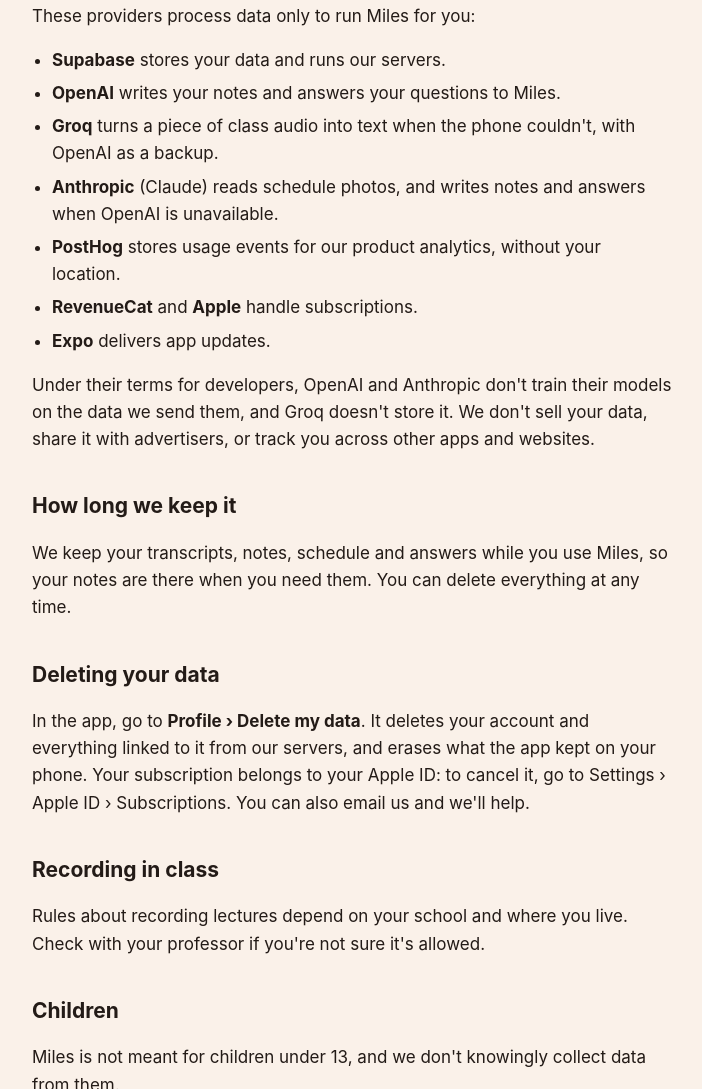
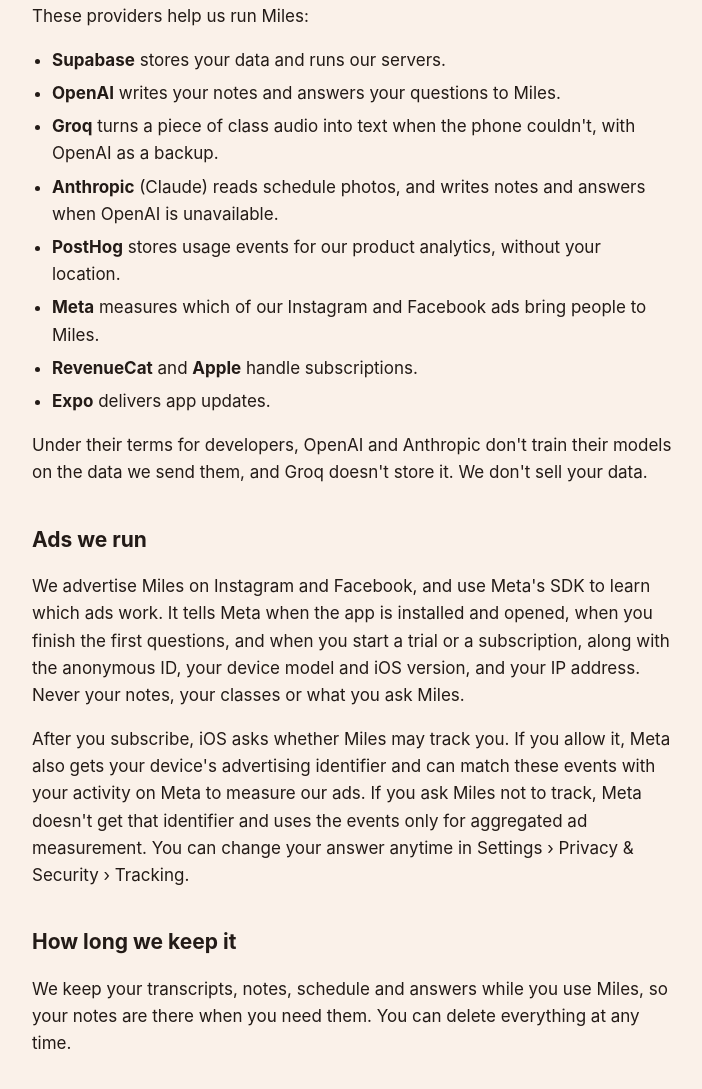
Before and after one commit to cheman1640/miles, a plain HTML site: page privacy.html in a window 1280 px wide. Shown: the part 1590-2679 px from the top of the page, without its empty margins (288-990 px from the left). Drawn offline with Linux system fonts and the light colour scheme.

Commit message:
Privacy policy: Meta ad measurement and the tracking prompt

```diff
--- a/privacy.html
+++ b/privacy.html
@@ -54,7 +54,7 @@
     <tr><td>Usage</td><td>Events like starting or ending a class, opening or exporting your notes, asking
       a question, or how many times you tried to open a locked app during class (a count, never which app),
       with the time they happened. Also your answers to the occasional one-tap question in the app. We use
-      them to improve Miles, not for advertising.</td></tr>
+      them to improve Miles. A few of them also go to Meta to measure our ads (see "Ads we run").</td></tr>
     <tr><td>Subscription</td><td>Your purchase and subscription status, from Apple, through RevenueCat. We
       never see your payment details.</td></tr>
   </table>
@@ -69,7 +69,7 @@
   </ul>
 
   <h2>Who helps us</h2>
-  <p>These providers process data only to run Miles for you:</p>
+  <p>These providers help us run Miles:</p>
   <ul>
     <li><strong>Supabase</strong> stores your data and runs our servers.</li>
     <li><strong>OpenAI</strong> writes your notes and answers your questions to Miles.</li>
@@ -78,12 +78,23 @@
     <li><strong>Anthropic</strong> (Claude) reads schedule photos, and writes notes and answers when OpenAI
       is unavailable.</li>
     <li><strong>PostHog</strong> stores usage events for our product analytics, without your location.</li>
+    <li><strong>Meta</strong> measures which of our Instagram and Facebook ads bring people to Miles.</li>
     <li><strong>RevenueCat</strong> and <strong>Apple</strong> handle subscriptions.</li>
     <li><strong>Expo</strong> delivers app updates.</li>
   </ul>
   <p>Under their terms for developers, OpenAI and Anthropic don't train their models on the data we send them,
-  and Groq doesn't store it.
-  We don't sell your data, share it with advertisers, or track you across other apps and websites.</p>
+  and Groq doesn't store it. We don't sell your data.</p>
+
+  <h2>Ads we run</h2>
+  <p>We advertise Miles on Instagram and Facebook, and use Meta's SDK to learn which ads work. It tells Meta
+  when the app is installed and opened, when you finish the first questions, and when you start a trial or a
+  subscription, along with the anonymous ID, your device model and iOS version, and your IP address. Never your
+  notes, your classes or what you ask Miles.</p>
+  <p>After you subscribe, iOS asks whether Miles may track you. If you allow it, Meta also gets your device's
+  advertising identifier and can match these events with your activity on Meta to measure our ads. If you ask
+  Miles not to track, Meta doesn't get that identifier and uses the events only for aggregated ad
+  measurement. You can change your answer anytime
+  in Settings › Privacy &amp; Security › Tracking.</p>
 
   <h2>How long we keep it</h2>
   <p>We keep your transcripts, notes, schedule and answers while you use Miles, so your notes are
```
